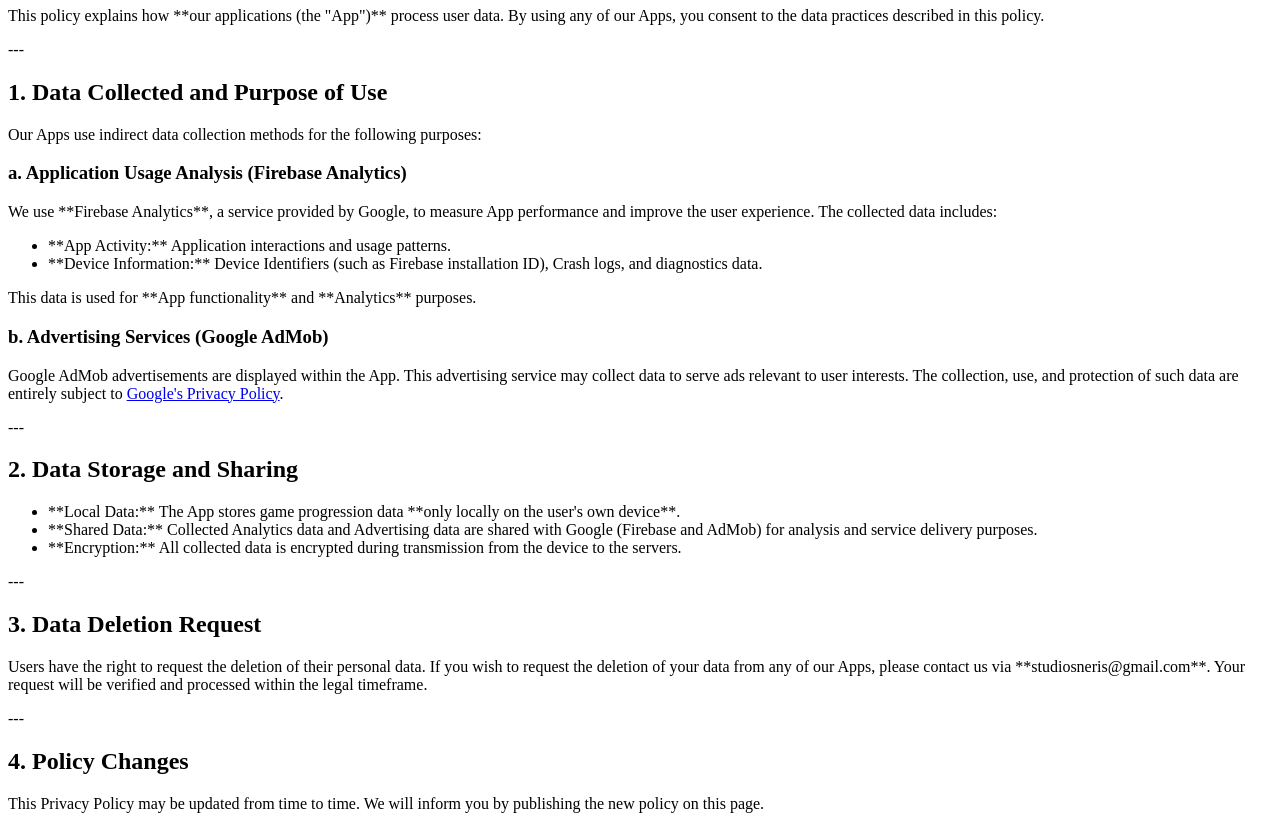
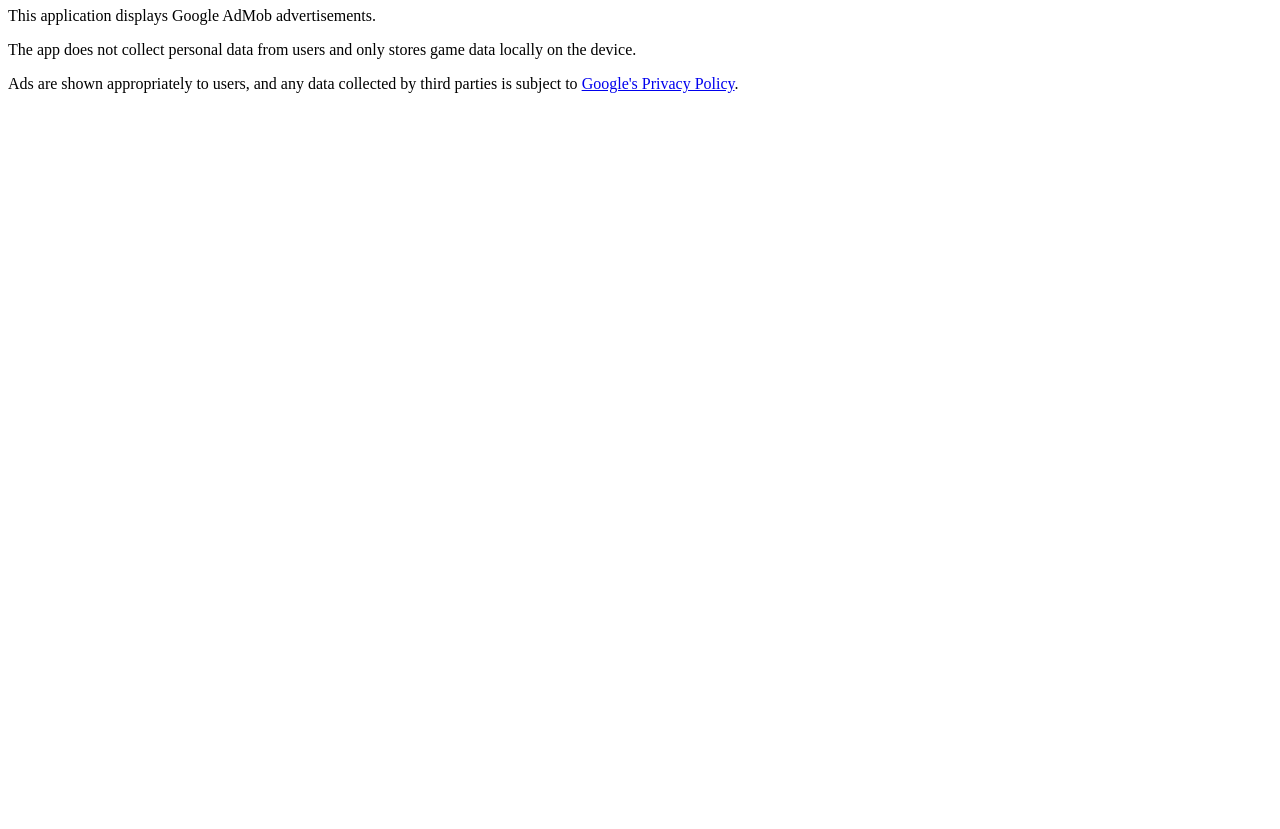
Before and after one commit to StudiosNeris/privacy-policy, a plain HTML site: page index.html in a window 1280 px wide. Shown: the part 73-902 px from the top of the page. After the commit the page ends 800 px from the top, so only its background shows below. Drawn offline with Linux system fonts and the light colour scheme.

Commit message:
index.html

```diff
--- a/index.html
+++ b/index.html
@@ -1,46 +1,25 @@
 <!DOCTYPE html>
+
 <html lang="en">
+
 <head>
+
     <meta charset="UTF-8">
-    <title>Privacy Policy for All Our Apps</title>
+
+    <title>Privacy Policy</title>
+
 </head>
+
 <body>
-    <h1>Privacy Policy for [Your Studio Name] Apps</h1>
-    <p>This policy explains how **our applications (the "App")** process user data. By using any of our Apps, you consent to the data practices described in this policy.</p>
 
-    ---
+    <h1>Privacy Policy</h1>
 
-    <h2>1. Data Collected and Purpose of Use</h2>
-    <p>Our Apps use indirect data collection methods for the following purposes:</p>
+    <p>This application displays Google AdMob advertisements.</p>
 
-    <h3>a. Application Usage Analysis (Firebase Analytics)</h3>
-    <p>We use **Firebase Analytics**, a service provided by Google, to measure App performance and improve the user experience. The collected data includes:</p>
-    <ul>
-        <li>**App Activity:** Application interactions and usage patterns.</li>
-        <li>**Device Information:** Device Identifiers (such as Firebase installation ID), Crash logs, and diagnostics data.</li>
-    </ul>
-    <p>This data is used for **App functionality** and **Analytics** purposes.</p>
+    <p>The app does not collect personal data from users and only stores game data locally on the device.</p>
 
-    <h3>b. Advertising Services (Google AdMob)</h3>
-    <p>Google AdMob advertisements are displayed within the App. This advertising service may collect data to serve ads relevant to user interests. The collection, use, and protection of such data are entirely subject to <a href="https://policies.google.com/privacy" target="_blank">Google's Privacy Policy</a>.</p>
+    <p>Ads are shown appropriately to users, and any data collected by third parties is subject to <a href="https://policies.google.com/privacy">Google's Privacy Policy</a>.</p>
 
-    ---
+</body>
 
-    <h2>2. Data Storage and Sharing</h2>
-    <ul>
-        <li>**Local Data:** The App stores game progression data **only locally on the user's own device**.</li>
-        <li>**Shared Data:** Collected Analytics data and Advertising data are shared with Google (Firebase and AdMob) for analysis and service delivery purposes.</li>
-        <li>**Encryption:** All collected data is encrypted during transmission from the device to the servers.</li>
-    </ul>
-
-    ---
-
-    <h2>3. Data Deletion Request</h2>
-    <p>Users have the right to request the deletion of their personal data. If you wish to request the deletion of your data from any of our Apps, please contact us via **studiosneris@gmail.com**. Your request will be verified and processed within the legal timeframe.</p>
-
-    ---
-
-    <h2>4. Policy Changes</h2>
-    <p>This Privacy Policy may be updated from time to time. We will inform you by publishing the new policy on this page.</p>
-</body>
 </html>
```
